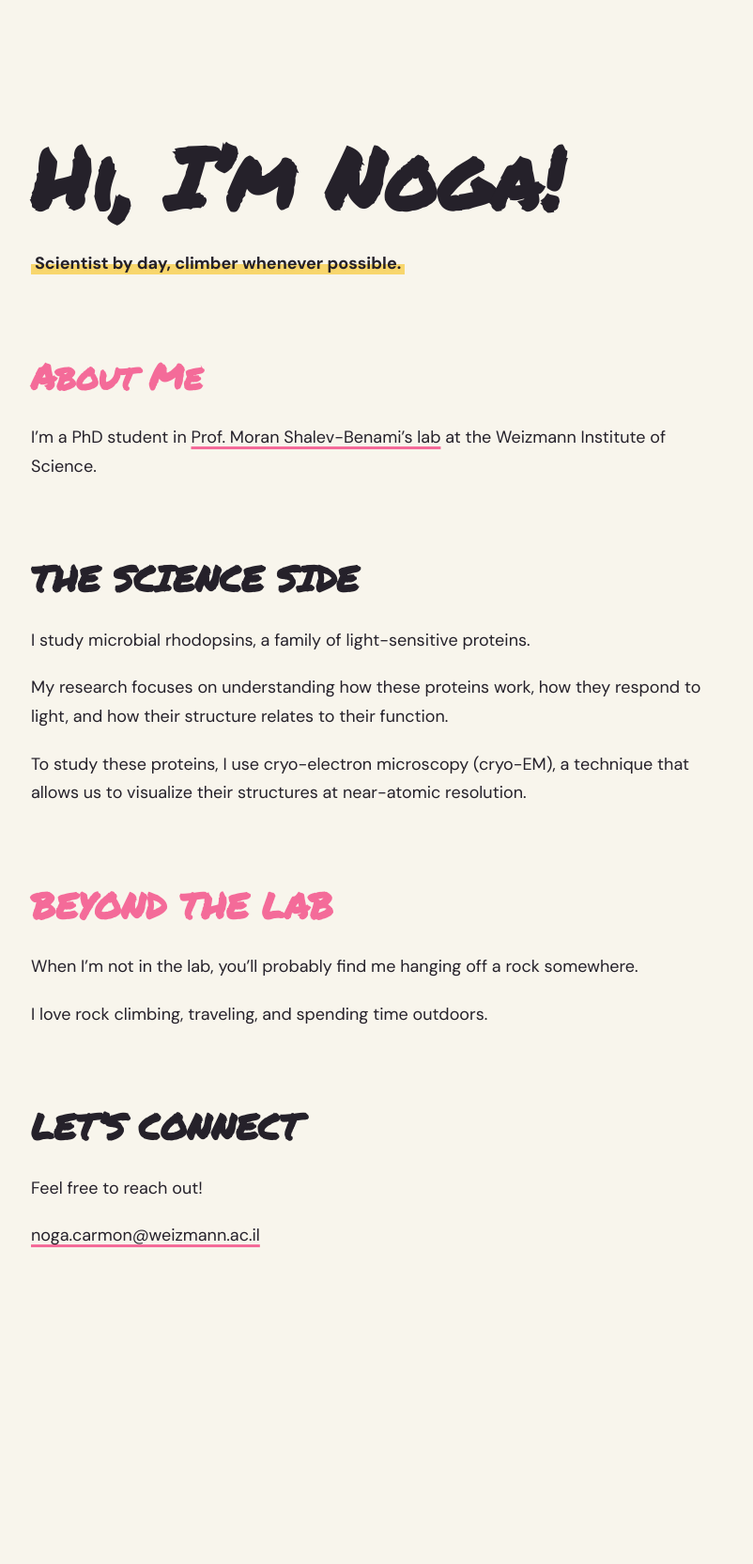
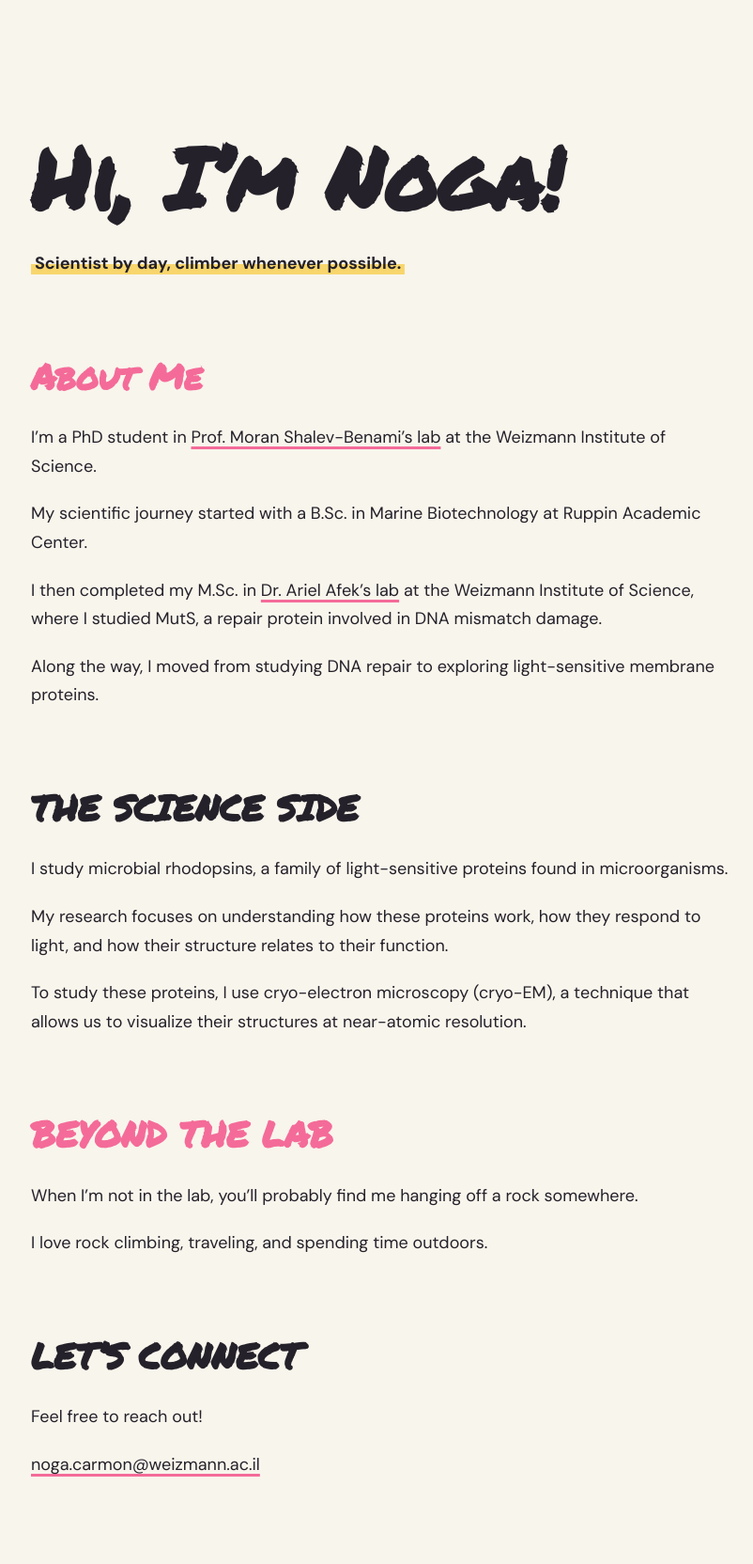
Before and after one commit to nogaca/nogaca.github.io, a Jekyll site: the page built from index.md, in a window 1280 px wide. Shown: the whole page at 94% size, without its empty margins (162-964 px from the left). Built offline with Jekyll 4.4.1, drawn with Linux system fonts in a browser that asks for light colours; before the commit the page ends 1420 px from its top, so only the background shows below that.

Commit message:
Update index.md

```diff
--- a/index.md
+++ b/index.md
@@ -11,9 +11,15 @@ title: Noga's Page
 
 I'm a PhD student in [Prof. Moran Shalev-Benami's lab](https://www.weizmann.ac.il/csb/shalev-benami/) at the Weizmann Institute of Science.
 
+My scientific journey started with a B.Sc. in Marine Biotechnology at Ruppin Academic Center.
+
+I then completed my M.Sc. in [Dr. Ariel Afek's lab](https://www.weizmann.ac.il/csb/Afek/) at the Weizmann Institute of Science, where I studied MutS, a repair protein involved in DNA mismatch damage.
+
+Along the way, I moved from studying DNA repair to exploring light-sensitive membrane proteins.
+
 ## THE SCIENCE SIDE
 
-I study microbial rhodopsins, a family of light-sensitive proteins.
+I study microbial rhodopsins, a family of light-sensitive proteins found in microorganisms.
 
 My research focuses on understanding how these proteins work, how they respond to light, and how their structure relates to their function.
 
```
